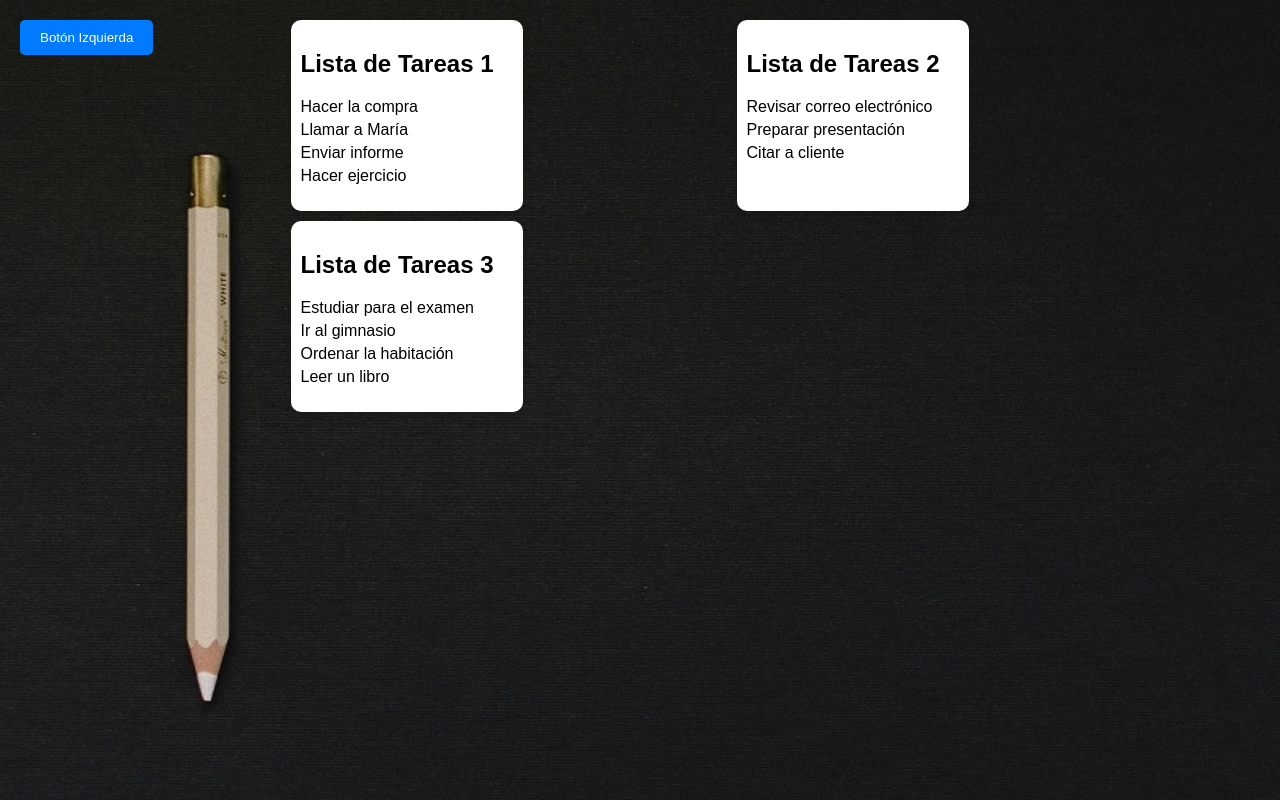
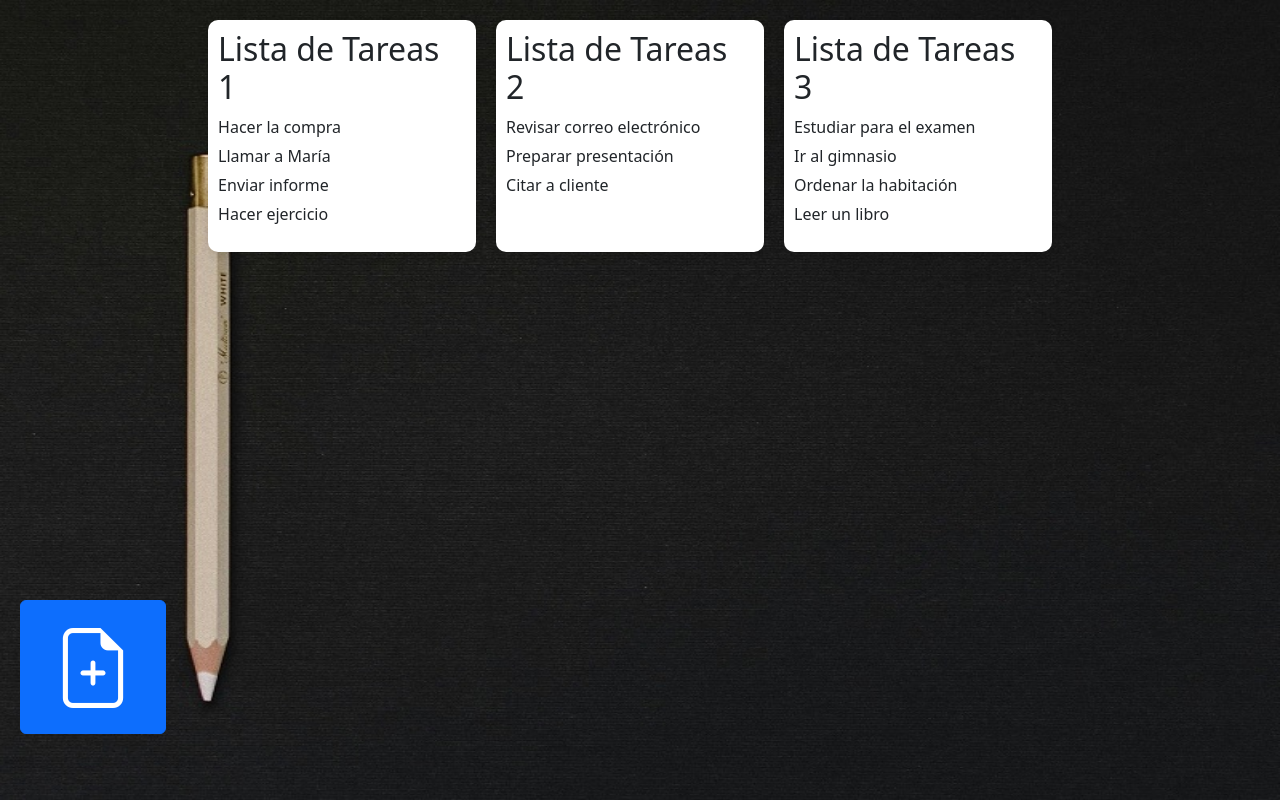
Before and after one commit to jmm-1987/agenda, a Flask app: page / in a window 1280 px wide. Run offline with Flask 3, Linux system fonts and the light colour scheme; some libraries are stand-ins or nearby versions.

Commit message:
primera edicion solo diseño

```diff
--- a/static/main.css
+++ b/static/main.css
@@ -38,14 +38,22 @@ body {
   margin-bottom: 5px;
 }
 
-.boton-izquierda {
+.btn-primary {
   position: absolute;
   left: 20px; /* Ajusta la posición del botón desde el borde izquierdo */
-  top: 20px; /* Ajusta la posición del botón desde el borde superior */
-  padding: 10px 20px;
-  background-color: #007bff; /* Color de fondo del botón */
+  top: 600px; /* Ajusta la posición del botón desde el borde superior */
+  padding: 20px 20px;
+  background-color: rgba(0, 0, 0, 0); /* Color de fondo del botón */
   color: #fff; /* Color del texto del botón */
   border: none;
   border-radius: 5px;
   cursor: pointer;
 }
+
+.bi-file-earmark-plus {
+  padding: 10px 20px;
+}
+
+.custom-icon {
+    font-size: 80px; /* Cambia este valor según el tamaño deseado */
+  }
--- a/templates/index.html
+++ b/templates/index.html
@@ -5,10 +5,16 @@
   <meta name="viewport" content="width=device-width, initial-scale=1.0">
   <title>Lista de Tareas</title>
   <link rel="stylesheet" href="static/main.css">
+  <link href="https://cdn.jsdelivr.net/npm/bootstrap@5.3.0-alpha1/dist/css/bootstrap.min.css" rel="stylesheet" integrity="sha384-ZhjjiYBzTePrKLEnMK5lWvzuG9gIzCJ6CEwex6B/6JgIU6tuL2oqIYGdJ8HPb8j2" crossorigin="anonymous">
+  <link href="https://cdn.jsdelivr.net/npm/bootstrap-icons@1.7.2/font/bootstrap-icons.css" rel="stylesheet">
 </head>
 <body>
 <br>
-<button class="boton-izquierda" class="bi bi-file-earmark-plus">Botón Izquierda</button>
+
+  <button type="button" class="btn btn-primary">
+  <i class="bi bi-file-earmark-plus custom-icon"></i></button>
+
+
 <br>
 <div class="flex-container">
   <div class="post-it">
```
